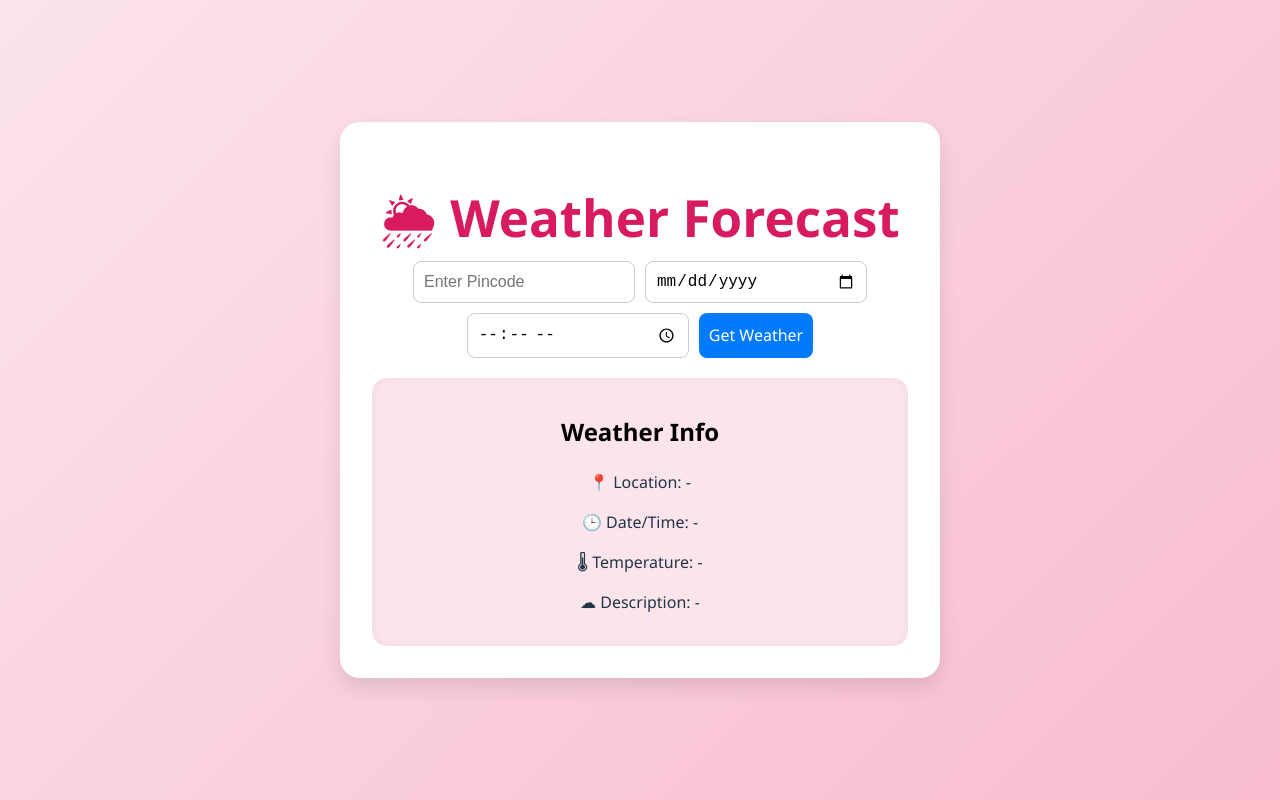
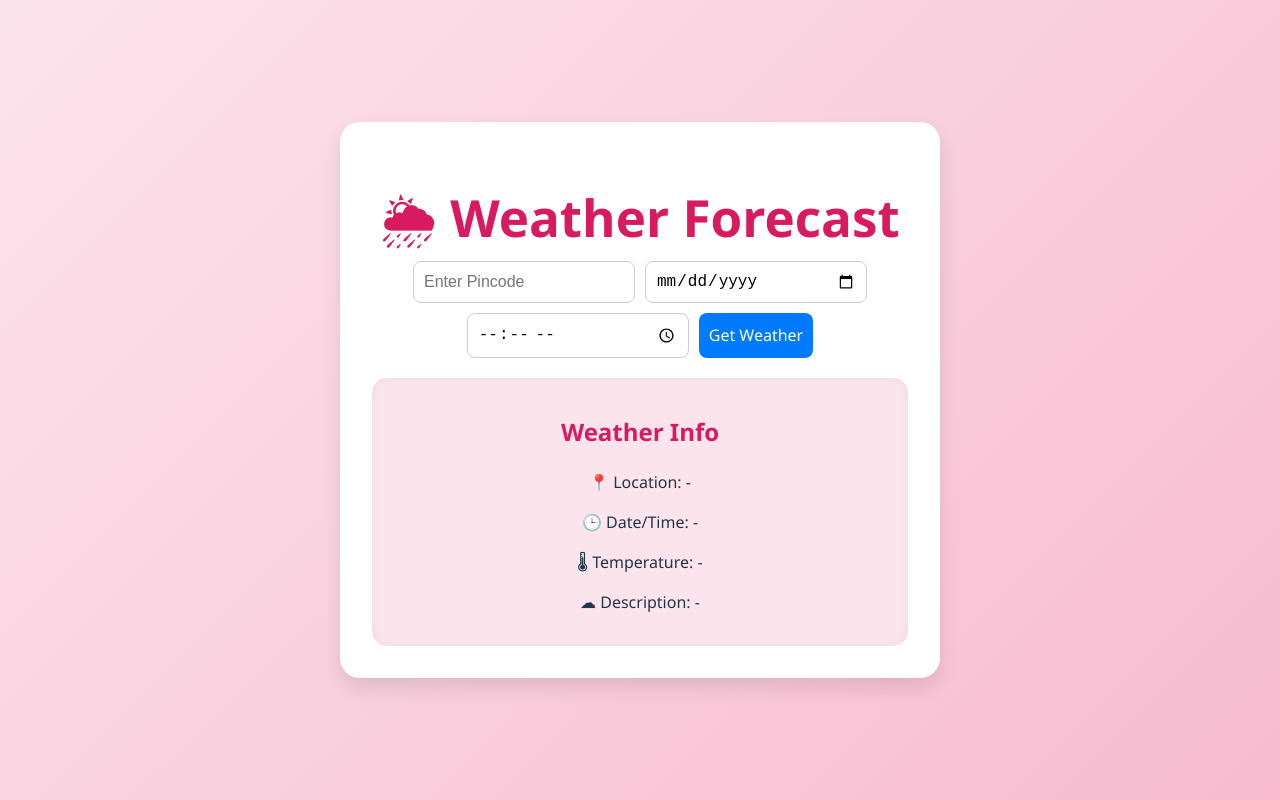
Before and after one commit to Akriti786/Weathers-app, a React (Vite) app: page / in a window 1280 px wide. Built offline with nearby package versions, Linux system fonts and the light colour scheme.

Commit message:
Update Weather.jsx
vcc

```diff
--- a/src/Weather.jsx
+++ b/src/Weather.jsx
@@ -64,7 +64,7 @@ const WeatherApp = () => {
         </div>
 
         <div style={styles.card}>
-          <h2 style={{ color: "#000" }}>Weather Info</h2>
+          <h2 style={{ color: "#d81b60" }}>Weather Info</h2>
           <p>📍 Location: {location.city ? `${location.city}, ${location.district}, ${location.state}` : "-"}</p>
           <p>🕒 Date/Time: {weather ? weather.datetime : "-"}</p>
           <p>🌡 Temperature: {weather ? weather.temperature : "-"}</p>
```
